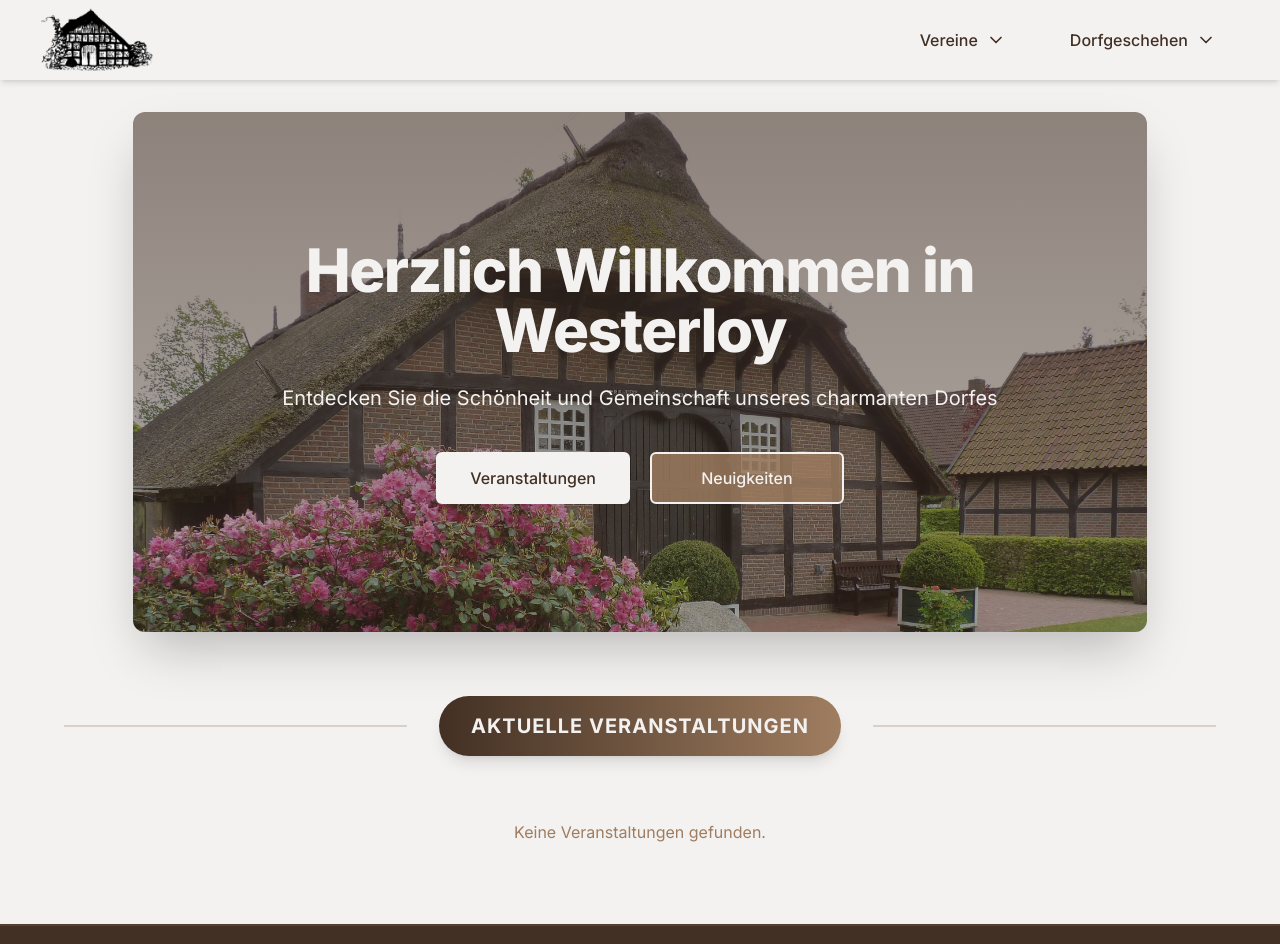
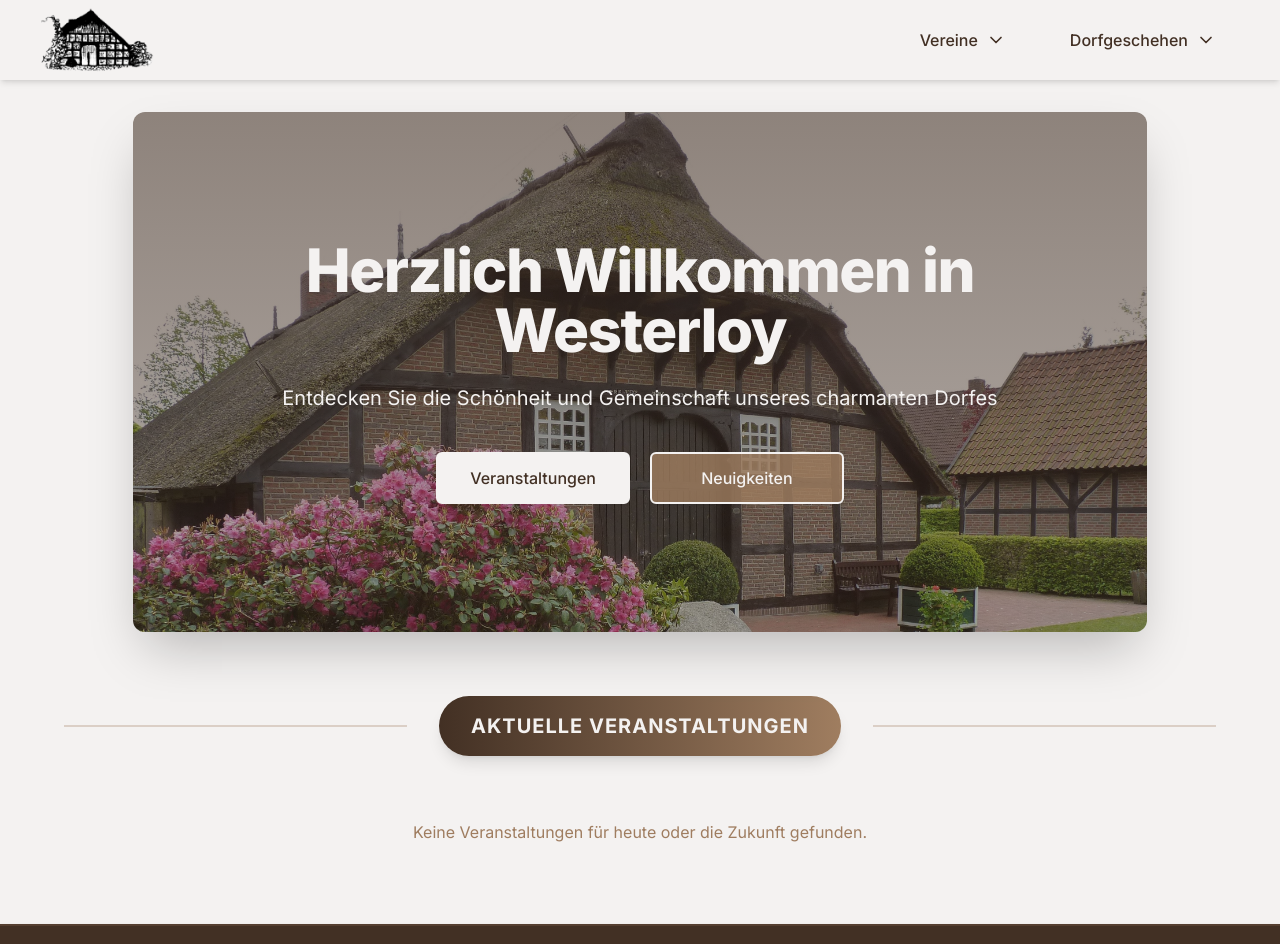
Before and after one commit to Pudl0/westerloy, a Next.js app: page / in a window 1280 px wide. Shown: the top 944 px of the page. Built offline with nearby package versions, Linux system fonts and the light colour scheme.

Commit message:
fixing api call to include all events and leave out past events again

```diff
--- a/src/components/eventdashboard.tsx
+++ b/src/components/eventdashboard.tsx
@@ -13,6 +13,7 @@ async function fetchEvents(): Promise<EventEntry[]> {
   const password = process.env.STRAPI_PASSWORD;
 
   if (!username || !password) {
+    console.error('Missing Strapi credentials');
     return [];
   }
 
@@ -29,9 +30,17 @@ async function fetchEvents(): Promise<EventEntry[]> {
 
     const authData = await authResponse.json();
 
-    const eventsResponse = await fetch(`${API_URL}/api/event-entries?populate=*`, {
-      headers: { Authorization: `Bearer ${authData.jwt}` },
-    });
+    // Get the start of today
+    const today = new Date();
+    today.setHours(0, 0, 0, 0);
+
+    // Fetch all events from the start of today onwards
+    const eventsResponse = await fetch(
+      `${API_URL}/api/event-entries?populate=*&pagination[pageSize]=10000&pagination[withCount]=true&filters[TimeOfEvent][$gte]=${today.toISOString()}&sort=TimeOfEvent:asc`,
+      {
+        headers: { Authorization: `Bearer ${authData.jwt}` },
+      }
+    );
 
     if (!eventsResponse.ok) {
       throw new Error('Failed to fetch events');
@@ -40,8 +49,11 @@ async function fetchEvents(): Promise<EventEntry[]> {
     const eventsData = await eventsResponse.json();
 
     if (!eventsData.data || !Array.isArray(eventsData.data)) {
+      console.error('Unexpected API response structure');
       return [];
     }
+
+    console.log(`Fetched ${eventsData.data.length} events out of ${eventsData.meta.pagination.total}`);
 
     const events = eventsData.data
       .map((item: any): EventEntry => {
@@ -60,31 +72,46 @@ async function fetchEvents(): Promise<EventEntry[]> {
       })
       .filter(Boolean);
 
-    // Sort events by TimeOfEvent
+    // Sort events by TimeOfEvent in ascending order (earliest first)
     return events.sort(
       (a: EventEntry, b: EventEntry) => a.attributes.TimeOfEvent.getTime() - b.attributes.TimeOfEvent.getTime()
     );
   } catch (error) {
     console.error('Error fetching events:', error);
-    return [];
+    throw error; // Re-throw the error to be handled by the component
   }
 }
 
 export default async function EventDashboard() {
-  const events = await fetchEvents();
+  let events: EventEntry[] = [];
+  let error: Error | null = null;
+
+  try {
+    events = await fetchEvents();
+  } catch (e) {
+    error = e instanceof Error ? e : new Error('An unknown error occurred');
+  }
 
   return (
     <Suspense fallback={<EventDashboardSkeleton />}>
-      <EventList events={events} />
+      <EventList events={events} error={error} />
     </Suspense>
   );
 }
 
-function EventList({ events }: { events: EventEntry[] }) {
+function EventList({ events, error }: { events: EventEntry[]; error: Error | null }) {
+  if (error) {
+    return (
+      <div className="text-center text-westerloySecondary">
+        <p>Fehler beim Laden der Veranstaltungen: {error.message}</p>
+      </div>
+    );
+  }
+
   if (events.length === 0) {
     return (
       <div className="text-center text-westerloySecondary">
-        <p>Keine Veranstaltungen gefunden.</p>
+        <p>Keine Veranstaltungen für heute oder die Zukunft gefunden.</p>
       </div>
     );
   }
```
